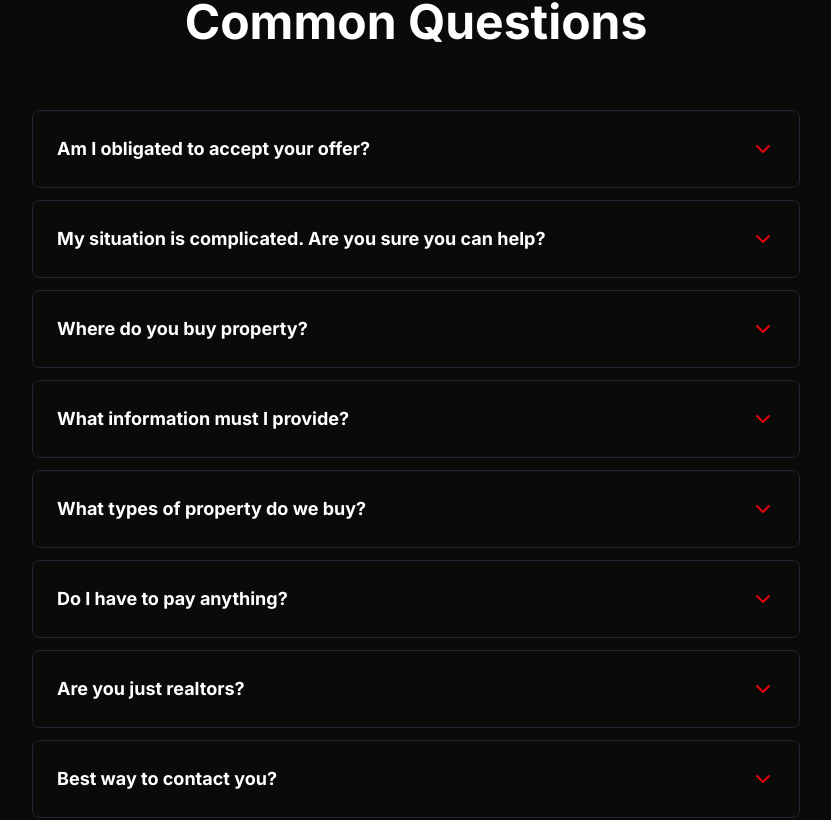
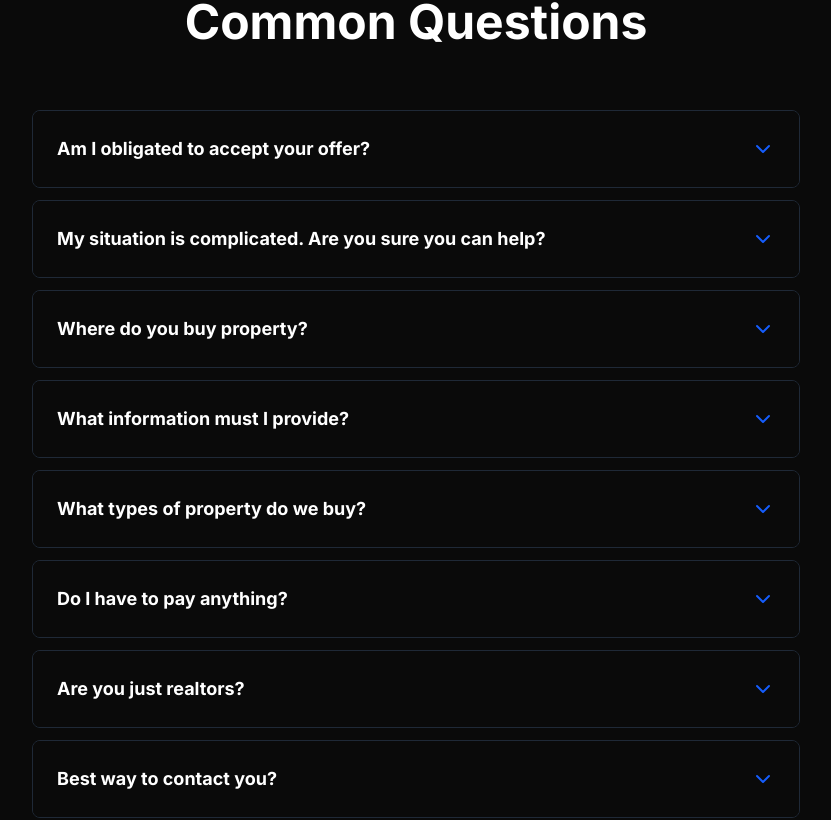
Before and after one commit to morganalex1902-a11y/florencehomebuyers, a Next.js app: page /karachi in a window 1280 px wide. Shown: the part 6329-7149 px from the top of the page, without its empty margins (224-1055 px from the left). Built offline with nearby package versions, Linux system fonts and the light colour scheme.

Commit message:
Change red colors to blue in faq.tsx
cgen-e156fe55873d4b97918b77cea40e7b3b

```diff
--- a/components/faq.tsx
+++ b/components/faq.tsx
@@ -79,7 +79,7 @@ export function FAQSection() {
             {faqs.map((faq, index) => (
               <div
                 key={index}
-                className='border border-gray-700 rounded-lg overflow-hidden hover:border-red-600 transition-colors'
+                className='border border-gray-700 rounded-lg overflow-hidden hover:border-blue-600 transition-colors'
               >
                 <button
                   onClick={() => setOpenIndex(openIndex === index ? null : index)}
@@ -89,7 +89,7 @@ export function FAQSection() {
                     {faq.question}
                   </span>
                   <ChevronDown
-                    className={`w-6 h-6 text-red-600 flex-shrink-0 transition-transform duration-300 ${
+                    className={`w-6 h-6 text-blue-600 flex-shrink-0 transition-transform duration-300 ${
                       openIndex === index ? 'rotate-180' : ''
                     }`}
                   />
```
